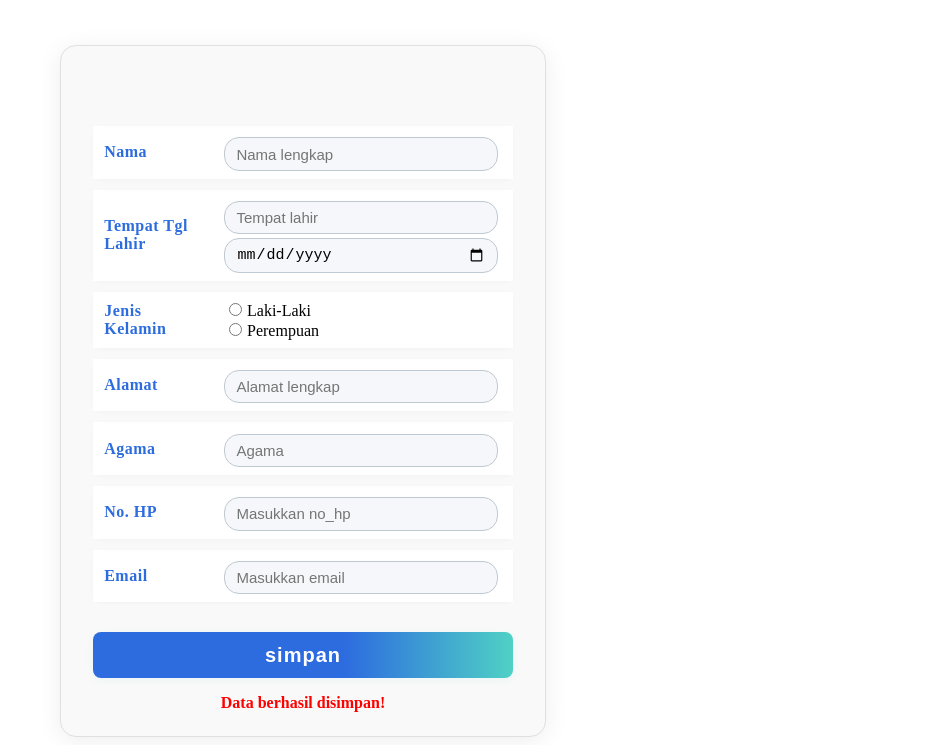
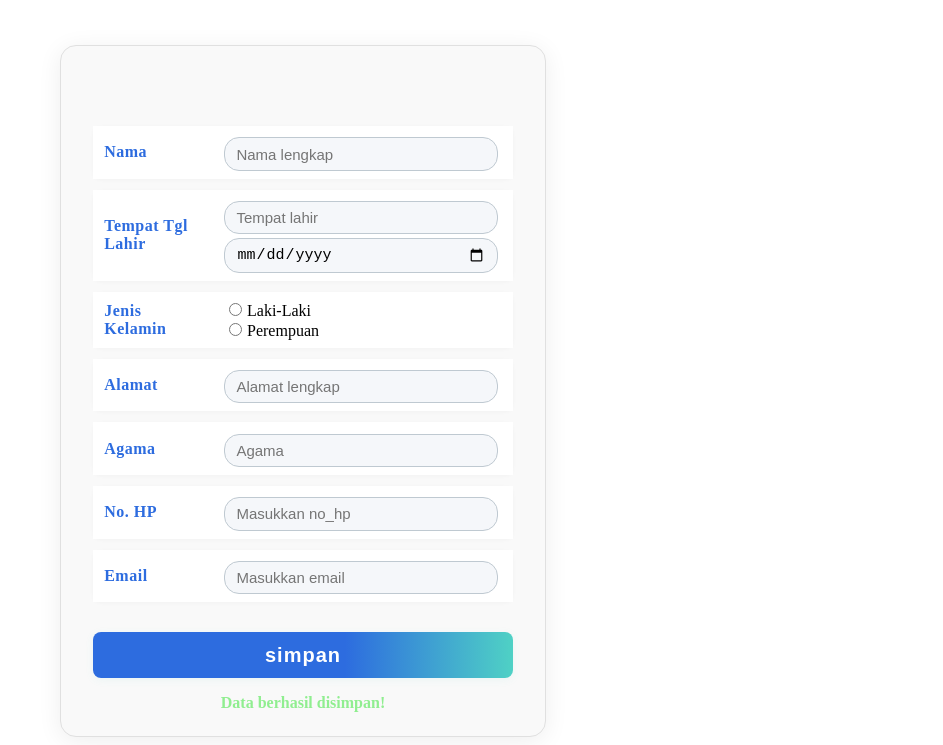
Before and after one commit to alwihadipratama/forum, a plain HTML site: page index.html in a window 1280 px wide. Both pictures are taken after a click on the button "simpan". Shown: the part 78-823 px from the top of the page, without its empty margins (337-1280 px from the left). Drawn offline with Linux system fonts and the light colour scheme.

Commit message:
Update index.html

```diff
--- a/index.html
+++ b/index.html
@@ -348,7 +348,7 @@
         document.getElementById("simpanBtn").addEventListener("click", function() {
             const msg = document.getElementById("successMsg");
             msg.textContent = "Data berhasil disimpan!";
-            msg.style.color = "red";
+            msg.style.color = "lightgreen";
 
             msg.style.fontWeight = "bold";
             msg.style.marginTop = "1rem";
```
